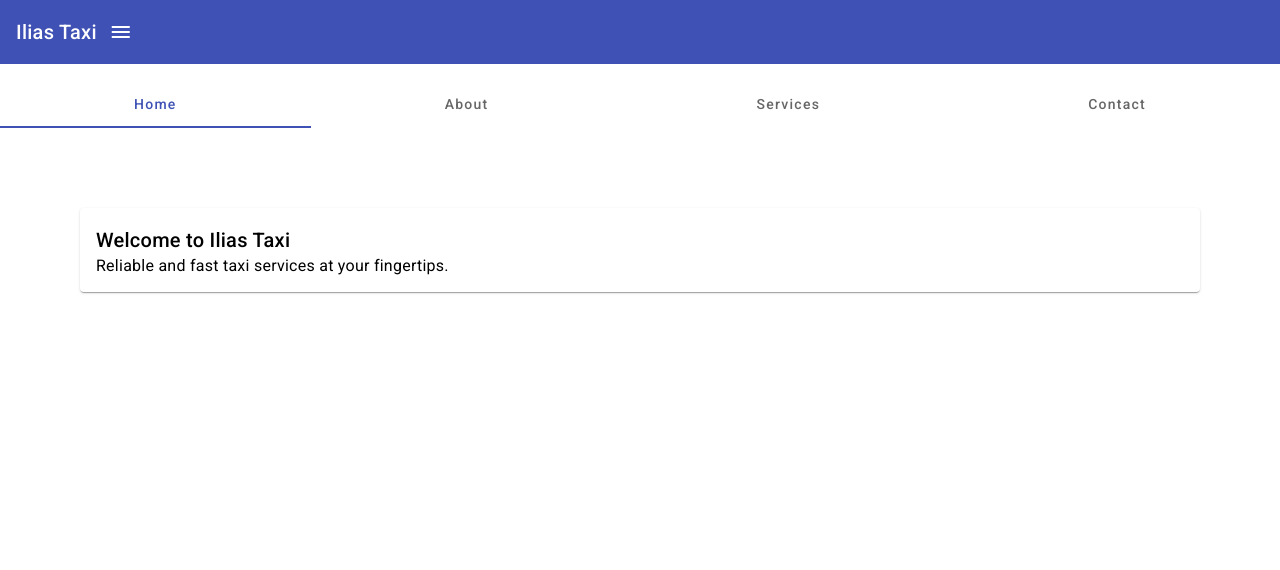
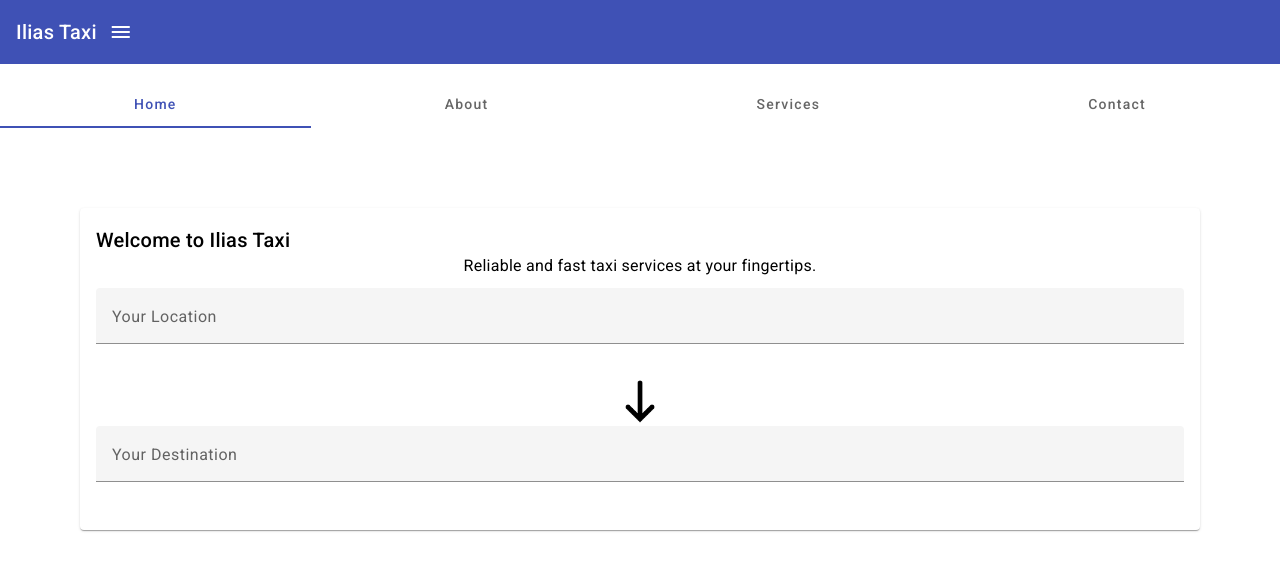
Before and after one commit to waleedismaeil/ilias-taxi, an Angular app: page /home in a window 1280 px wide. Shown: the top 570 px of the page. Built offline with nearby package versions, Linux system fonts and the light colour scheme.

Commit message:
;;arrow image;;css(set up the new input fields and the arrow;;html(added new input boxes and a span to change its background to the arrow;;

```diff
--- a/src/app/home/home.component.css
+++ b/src/app/home/home.component.css
@@ -0,0 +1,25 @@
+.mat-card-content {
+    display: flex;
+    flex-direction: column;
+    align-items: stretch;
+    padding: 20px;
+}
+
+.div {
+    display: flex;
+    flex-direction:column;
+    align-items: center;
+    flex: 1;
+}
+.background-span {
+    width: 60px;
+    height: 50px;
+    background-image: url('arrow.png');
+    background-size: cover;
+    background-position: center;
+}
+
+.currentLocation, .destination {
+    width: 100%;
+    margin-bottom: 10px;
+}
--- a/src/app/home/home.component.html
+++ b/src/app/home/home.component.html
@@ -3,6 +3,20 @@
         <mat-card-title>Welcome to Ilias Taxi</mat-card-title>
     </mat-card-header>
     <mat-card-content>
-        <p>Reliable and fast taxi services at your fingertips.</p>
+        <div class="div">
+            <p>Reliable and fast taxi services at your fingertips.</p>
+
+            <mat-form-field class="currentLocation">
+                <mat-label>Your Location</mat-label>
+                <input matInput>
+            </mat-form-field>
+
+            <span class="background-span"></span>
+
+            <mat-form-field class="destination">
+                <mat-label>Your Destination</mat-label>
+                <input matInput>
+            </mat-form-field>
+        </div>
     </mat-card-content>
 </mat-card>
```
Also changed, not shown: src/app/home/arrow.png (added).
